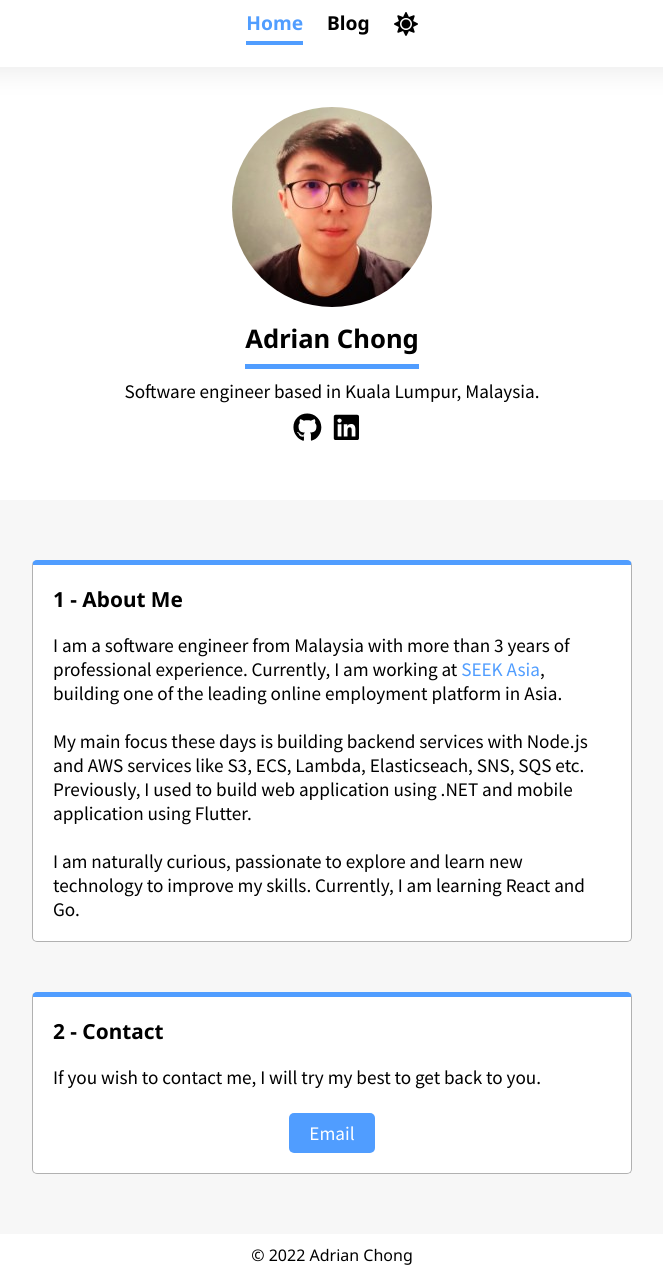
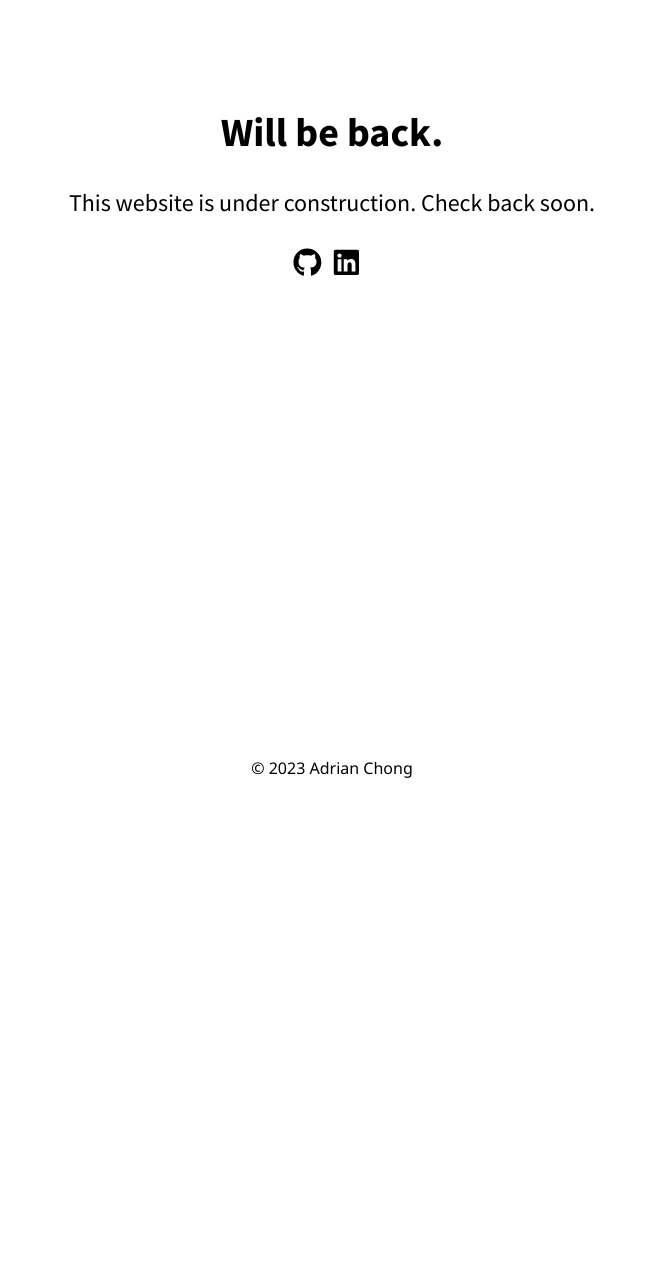
Before and after one commit to sfchong/personal-web-gatsby, a Gatsby site: page / in a window 1280 px wide. Shown: the part 13-1289 px from the top of the page, without its empty margins (308-971 px from the left). After the commit the page ends 802 px from the top, so only its background shows below. Built offline with nearby package versions, Linux system fonts and the light colour scheme; Gatsby itself is replaced by a stand-in of ours.

Commit message:
create maintenance branch

```diff
--- a/src/components/footer.tsx
+++ b/src/components/footer.tsx
@@ -2,7 +2,7 @@ import React from 'react';
 
 const Footer = () => (
   <footer>
-    <p>© 2022 Adrian Chong</p>
+    <p>© 2023 Adrian Chong</p>
   </footer>
 );
 
--- a/src/components/layout.tsx
+++ b/src/components/layout.tsx
@@ -45,7 +45,7 @@ const Layout = ({ children }: Props) => {
 
   return (
     <div id="theme-container" className={darkMode ? 'dark' : undefined}>
-      <Header darkMode={darkMode} toggleDarkMode={toggleDarkMode} />
+      {/* <Header darkMode={darkMode} toggleDarkMode={toggleDarkMode} /> */}
       <main className="site-wrapper">{children}</main>
       <Footer />
     </div>
--- a/src/pages/index.tsx
+++ b/src/pages/index.tsx
@@ -5,24 +5,13 @@ import Seo from '../components/seo';
 
 // markup
 const IndexPage = () => (
-  <>
-    <Seo />
-    <div className="content-wrapper">
-      <section className="section-avatar content-wrapper">
-        <img
-          className="img-avatar"
-          src={MyPhoto}
-          alt="avatar"
-          width="200px"
-          height="200px"
-        />
-        <div>
-          <p className="avatar-name">Adrian Chong</p>
-          <p className="avatar-desc">
-            Software engineer based in Kuala Lumpur, Malaysia.
-          </p>
+  <main className="site-wrapper">
+    <div className="content-wrapper section-avatar">
+      <h1 style={{ fontSize: '40px' }}>Will be back.</h1>
+      <div style={{ marginTop: '30px', fontSize: '24px' }}>
+        <p>This website is under construction. Check back soon.</p>
       </div>
-        <div>
+      <div style={{ marginTop: '30px' }}>
         <a
           className="icon-link"
           href="https://github.com/sfchong"
@@ -38,56 +27,8 @@ const IndexPage = () => (
           <FaLinkedin />
         </a>
       </div>
-      </section>
     </div>
-    <section className="section-intro">
-      <div className="content-wrapper">
-        <section className="section-about box home-box">
-          <p className="section-heading">1 - About Me</p>
-          <p>
-            I am a software engineer from Malaysia with more than 3 years of
-            professional experience. Currently, I am working at&nbsp;
-            <a
-              href="https://www.seekasia.com/"
-              target="_blank"
-              rel="noopener noreferrer"
-            >
-              SEEK Asia
-            </a>
-            , building one of the leading online employment platform in Asia.
-          </p>
-          <br />
-          <p>
-            My main focus these days is building backend services with Node.js
-            and AWS services like S3, ECS, Lambda, Elasticseach, SNS, SQS etc.
-            Previously, I used to build web application using .NET and mobile
-            application using Flutter.
-          </p>
-          <br />
-          <p>
-            I am naturally curious, passionate to explore and learn new
-            technology to improve my skills. Currently, I am learning React and
-            Go.
-          </p>
-        </section>
-        <section className="section-contact box home-box">
-          <p className="section-heading">2 - Contact</p>
-          <p>
-            If you wish to contact me, I will try my best to get back to you.
-          </p>
-          <br />
-          <div style={{ textAlign: 'center' }}>
-            <a
-              className="btn btn-primary"
-              href="mailto:adrian@adrianchongsf.com"
-            >
-              Email
-            </a>
-          </div>
-        </section>
-      </div>
-    </section>
-  </>
+  </main>
 );
 
 export default IndexPage;
```
Also changed, not shown: gatsby-node.ts (+61 -61 lines). Lines whose indentation alone changed are shown as unchanged.
